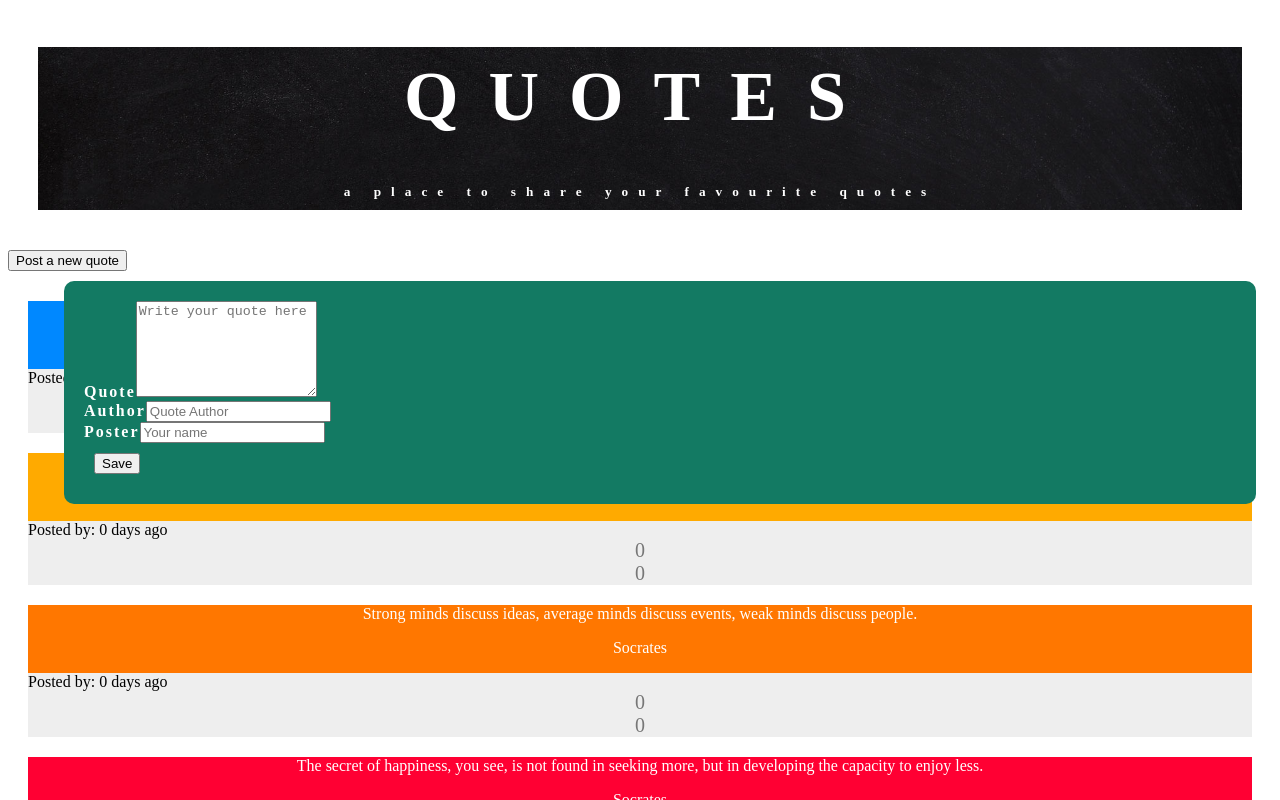
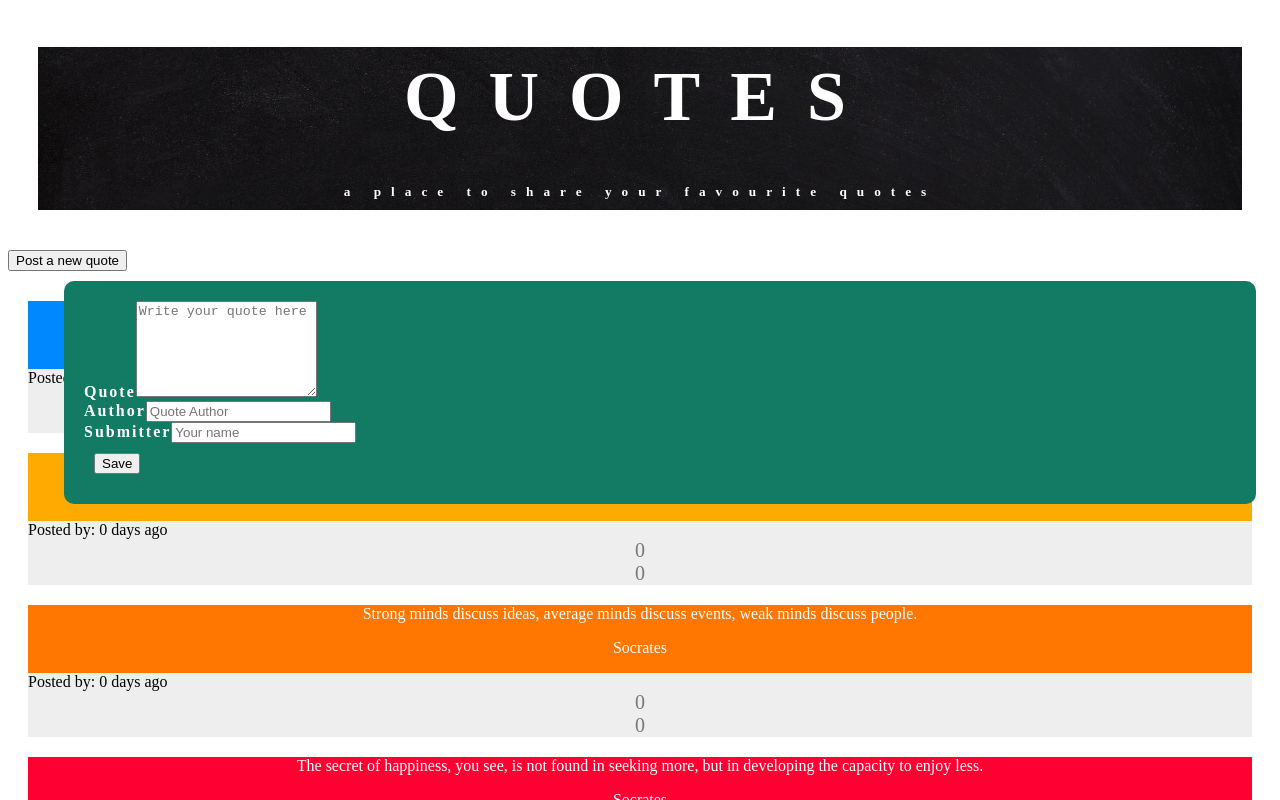
Before and after one commit to JORIM1981/Quotes, an Angular app: page / in a window 1280 px wide. Both pictures are taken after a click on the button "Post a new quote". Shown: the top 800 px of the page. Built offline with nearby package versions, Linux system fonts and the light colour scheme.

Commit message:
add changes to submitter input in the form

```diff
--- a/src/app/quotes/quotes.component.html
+++ b/src/app/quotes/quotes.component.html
@@ -17,8 +17,8 @@
       </div>
 
       <div class="form-group">
-        <label for="poster-input">Poster</label>
-        <input id="poster-input" class="form-control" type="text" [(ngModel)]="quoteModel.poster" name="poster" placeholder="Your name" required>
+        <label for="submitter-input">Submitter</label>
+        <input id="submitter-input" class="form-control" type="text" [(ngModel)]="quoteModel.submitter" name="submitter" placeholder="Your name" required>
       </div>
 
       <button type="submit" class="btn btn-primary">{{submitType}}</button>
```
